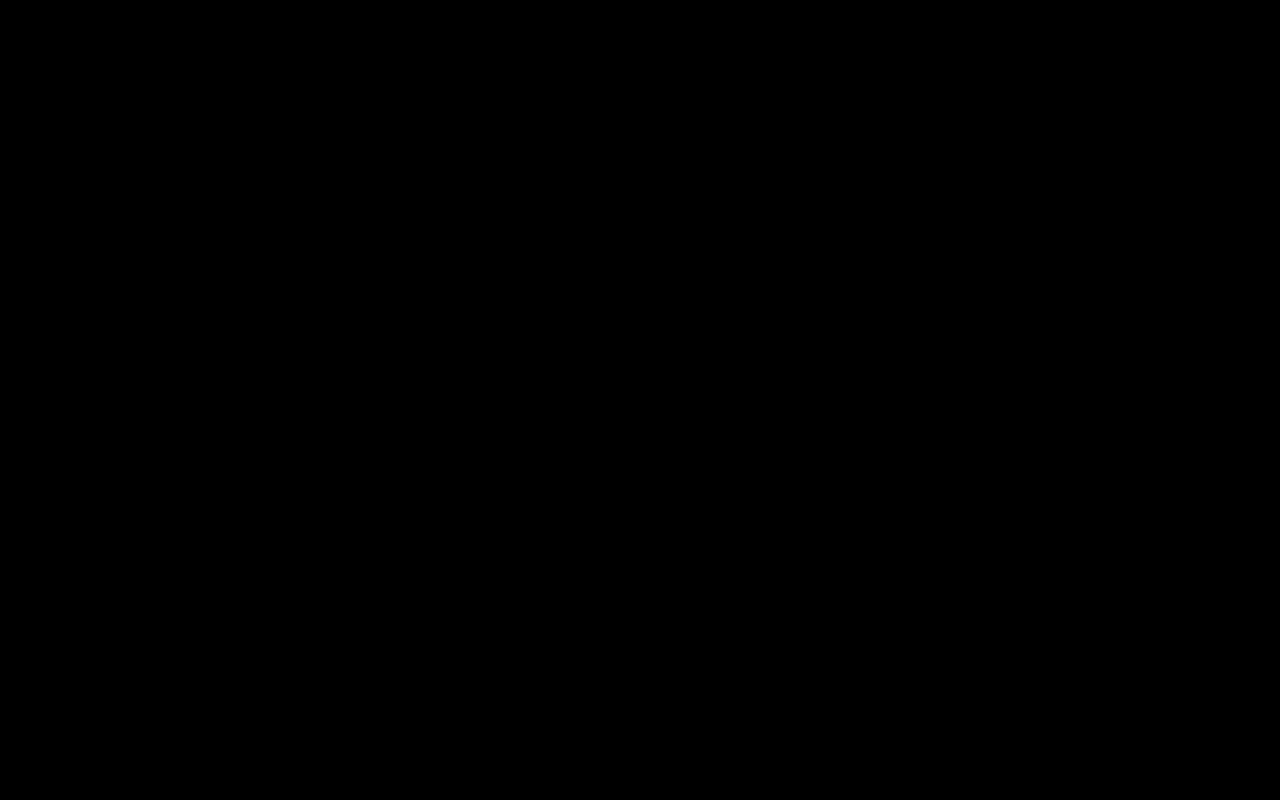
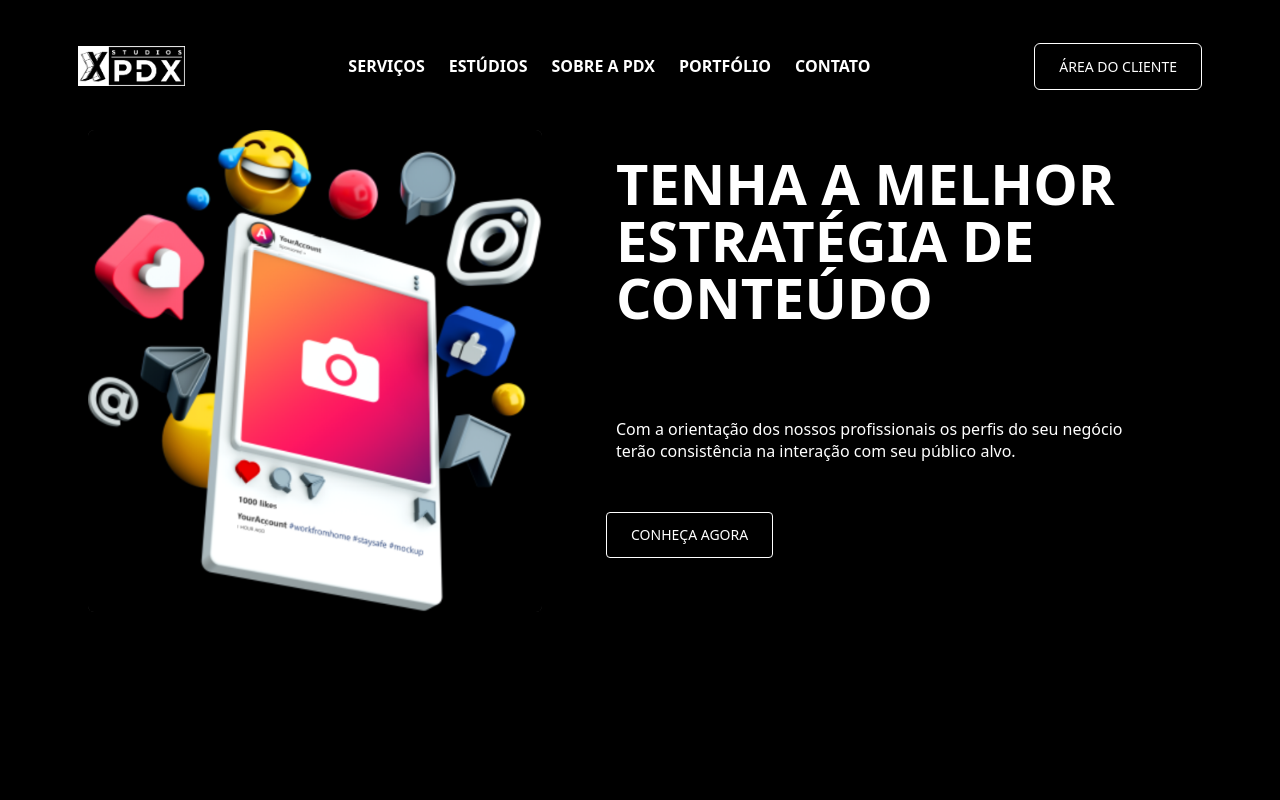
Before and after one commit to MateusWomp/teste_pdx, a React (Vite) app: page / in a window 1280 px wide. Shown: the top 800 px of the page. Built offline with nearby package versions, Linux system fonts and the light colour scheme.

Commit message:
Basicamente novas atualizações para se adequar aos novos arquivos e pastas

```diff
--- a/src/App.tsx
+++ b/src/App.tsx
@@ -1,8 +1,15 @@
+// src/App.tsx
 import React from "react";
+import Header from "./componentes/Header";
 import Home from "./pages/Home/Home";
 
 function App() {
-  return <Home />;
+  return (
+    <>
+      <Header />
+      <Home />
+    </>
+  );
 }
 
 export default App;
--- a/src/componentes/Background.tsx
+++ b/src/componentes/Background.tsx
@@ -1,15 +1,10 @@
+// src/componentes/Background.tsx
 import React from "react";
 import "./background.css";
 
 const Background: React.FC = () => {
   return (
-    <div className="bg-wrap">
-      {/* Conteúdo que deve ficar sobre o fundo preto */}
-      <div className="relative z-20 text-white p-8">
-        <h1 className="text-4xl font-bold">Página PDX</h1>
-        <p>Conteúdo inicial do site...</p>
-      </div>
-
+    <div className="bg-wrap" aria-hidden>
       {/* Primeiro quadro branco */}
       <div className="white-box box-1" />
 
--- a/src/componentes/background.css
+++ b/src/componentes/background.css
@@ -1,3 +1,4 @@
+/* src/componentes/background.css */
 .bg-wrap {
   position: relative;
   width: 100%;
@@ -5,6 +6,7 @@
   background-color: #000;
   overflow: hidden;
 }
+
 .white-box {
   position: absolute;
   left: 0;
@@ -12,10 +14,12 @@
   background-color: #ffffff;
   z-index: 1;
 }
+
 .white-box.box-1 {
   top: 867px;
   height: 1037px;
 }
+
 .white-box.box-2 {
   top: 4182px;
   height: 768px;
--- a/src/index.css
+++ b/src/index.css
@@ -1,10 +1,9 @@
-@tailwind base;
-@tailwind components;
-@tailwind utilities;
+@import "tailwindcss";
 
-/* reset básico para evitar margens que "quebram" o layout */
+/* reset básico */
 html, body, #root {
   height: 100%;
   margin: 0;
   padding: 0;
+  background-color: #000; /* garante fundo preto default */
 }
--- a/src/pages/Home/Home.tsx
+++ b/src/pages/Home/Home.tsx
@@ -1,8 +1,17 @@
+// src/pages/Home/Home.tsx
 import React from "react";
 import Background from "../../componentes/Background";
+import Hero from "../../componentes/Hero";
 
 const Home: React.FC = () => {
-  return <Background />;
+  return (
+    <div className="relative">
+      <Background />
+      <main className="relative z-20">
+        <Hero />
+      </main>
+    </div>
+  );
 };
 
 export default Home;
```
Lines whose indentation alone changed are shown as unchanged.
